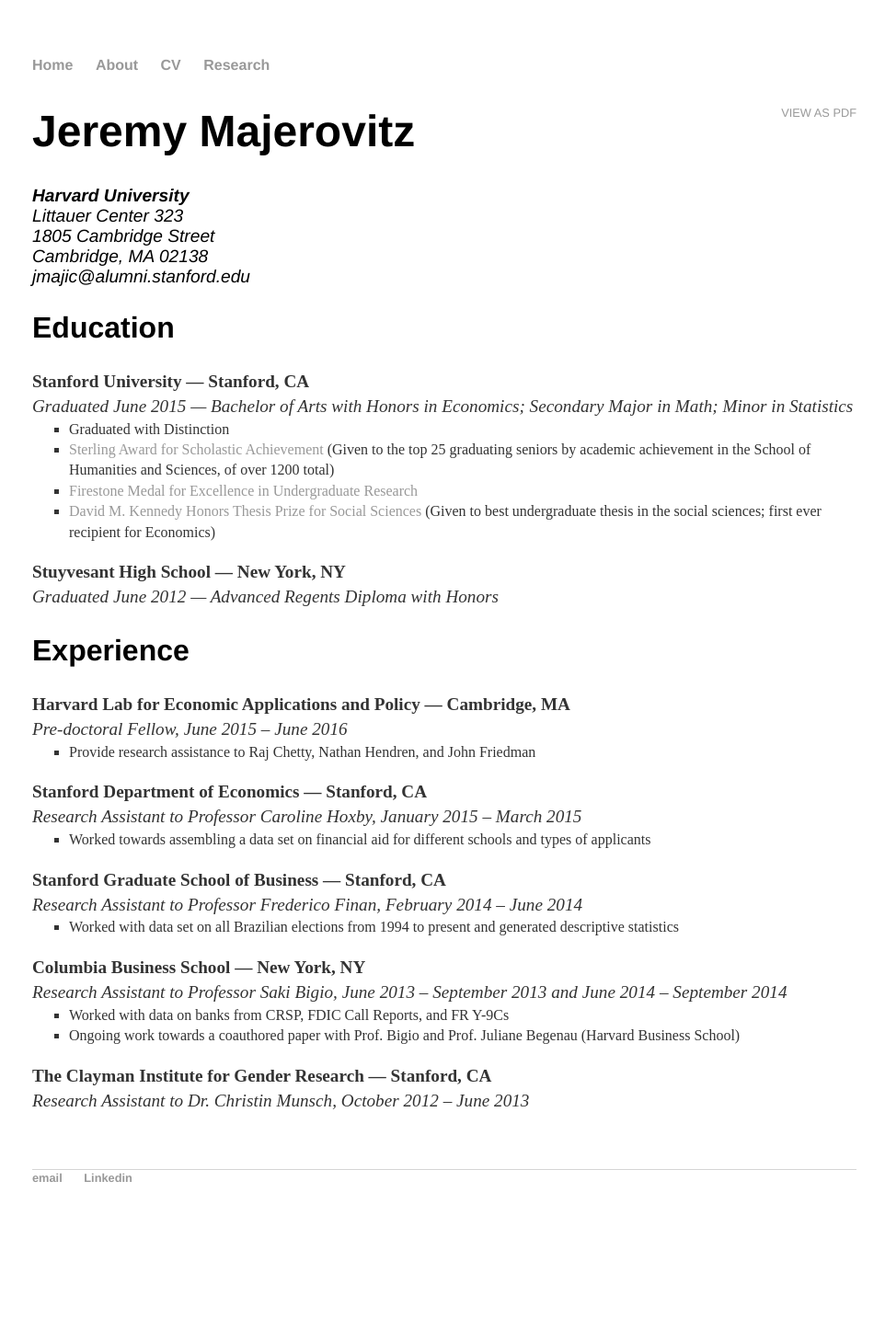
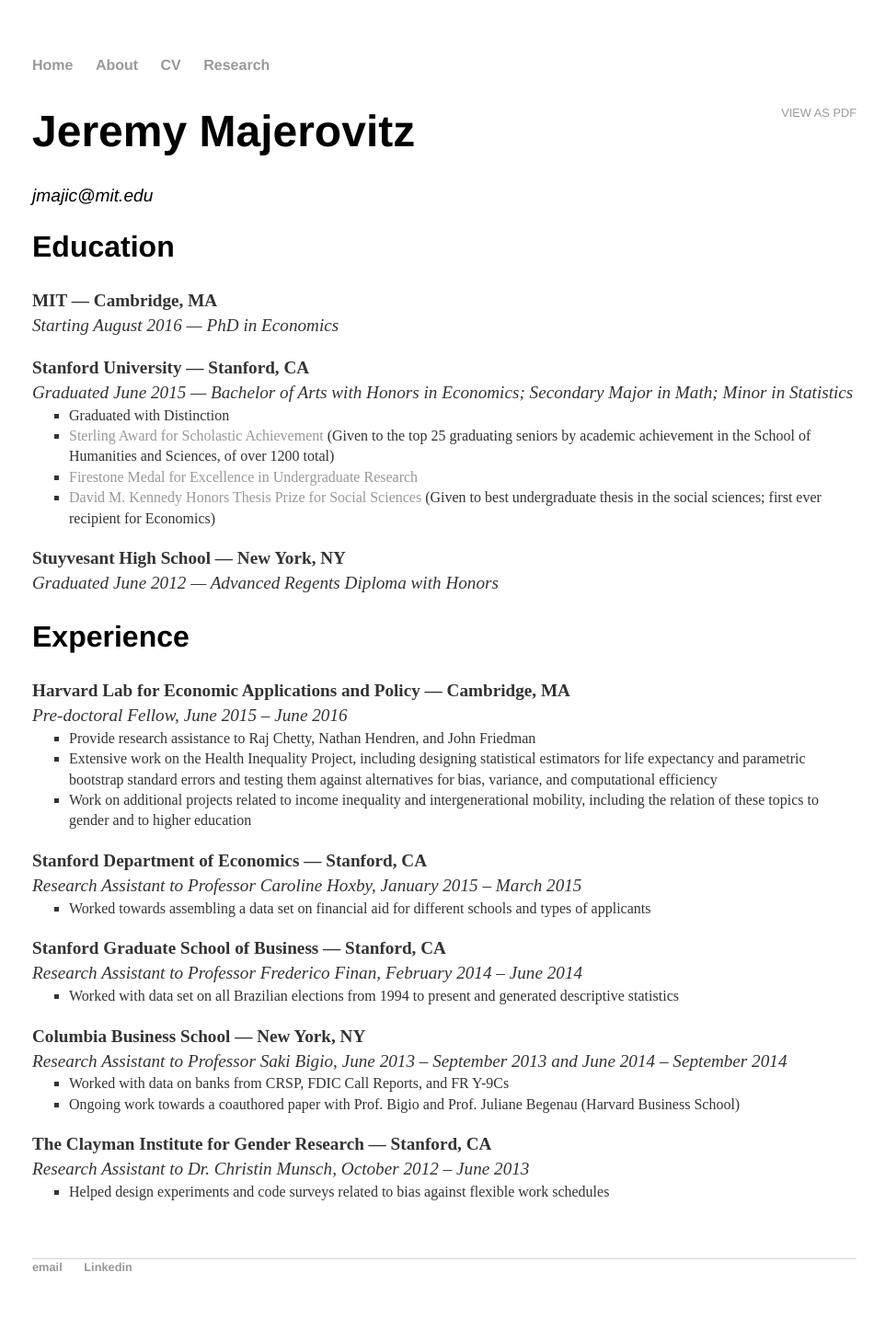
Before and after one commit to jmajic/jmajic.github.io, a Jekyll site: the page built from cv/index.html, in a window 1280 px wide. Shown: the whole page at 92% size, without its empty margins (157-1119 px from the left). Built offline with Jekyll 4.4.1, drawn with Linux system fonts in a browser that asks for light colours; before the commit the page ends 1349 px from its top, so only the background shows below that.

Commit message:
Update index.html

```diff
--- a/cv/index.html
+++ b/cv/index.html
@@ -7,14 +7,15 @@
 		<a href="https://www.dropbox.com/s/w0lma69wdw72gs0/Majerovitz_CV.pdf?raw=1" class="CV_PDF" title="View CV as PDF">View as PDF</a>
           <h1>Jeremy Majerovitz</h1>
 					<address>
-					<strong>Harvard University</strong><br>
-					Littauer Center 323<br>
-					1805 Cambridge Street<br>
-					Cambridge, MA 02138<br>
-					<span class="obfuscate">jmajic@alumni.stanford.edu</span>
+					<span class="obfuscate">jmajic@mit.edu</span>
 					</address>
 
 					<h2>Education</h2>
+
+					<p>
+						<strong>MIT &mdash; Cambridge, MA</strong>
+						<br><em>Starting August 2016 &mdash; PhD in Economics</em>
+					</p>
 
 					<p>
 						<strong>Stanford University &mdash; Stanford, CA</strong>
@@ -40,6 +41,9 @@
 					</p>
 					<ul>
 						<li>Provide research assistance to Raj Chetty, Nathan Hendren, and John Friedman</li>
+						<li>Extensive work on the Health Inequality Project, including designing statistical estimators for life expectancy and parametric bootstrap standard errors and testing them against alternatives for bias, variance, and computational efficiency</li>
+						<li>Work on additional projects related to income inequality and intergenerational mobility, including the relation of these topics to gender and to higher education</li>
+
 					</ul>
 
 					<p>
@@ -71,5 +75,8 @@
 						<strong>The Clayman Institute for Gender Research &mdash; Stanford, CA</strong>
 						<br><em>Research Assistant to Dr. Christin Munsch, October 2012 &ndash; June 2013</em>
 					</p>
+					<ul>
+						<li>Helped design experiments and code surveys related to bias against flexible work schedules</li>
+					</ul>
 
 	</div>
```
